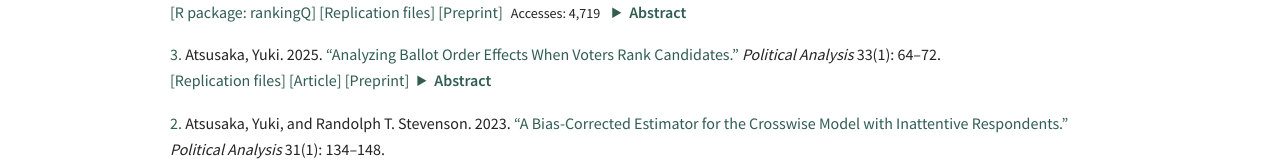
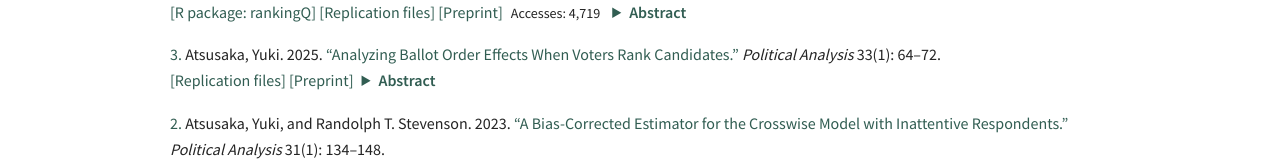
Before and after one commit to YukiAtsusaka/YukiAtsusaka.github.io, a Next.js app: page /research in a window 1280 px wide. Shown: the part 633-794 px from the top of the page. Built offline with nearby package versions, Linux system fonts and the light colour scheme.

Commit message:
Remove redundant article link for publication 3

```diff
--- a/app/research/page.tsx
+++ b/app/research/page.tsx
@@ -162,13 +162,6 @@ export default function Research() {
               rel="noreferrer"
             >
               [Replication files]
-            </a>{" "}
-            <a
-              href="https://doi.org/10.1017/pan.2024.9"
-              target="_blank"
-              rel="noreferrer"
-            >
-              [Article]
             </a>{" "}
             <a
               href="https://doi.org/10.48550/arXiv.2207.07005"
```
